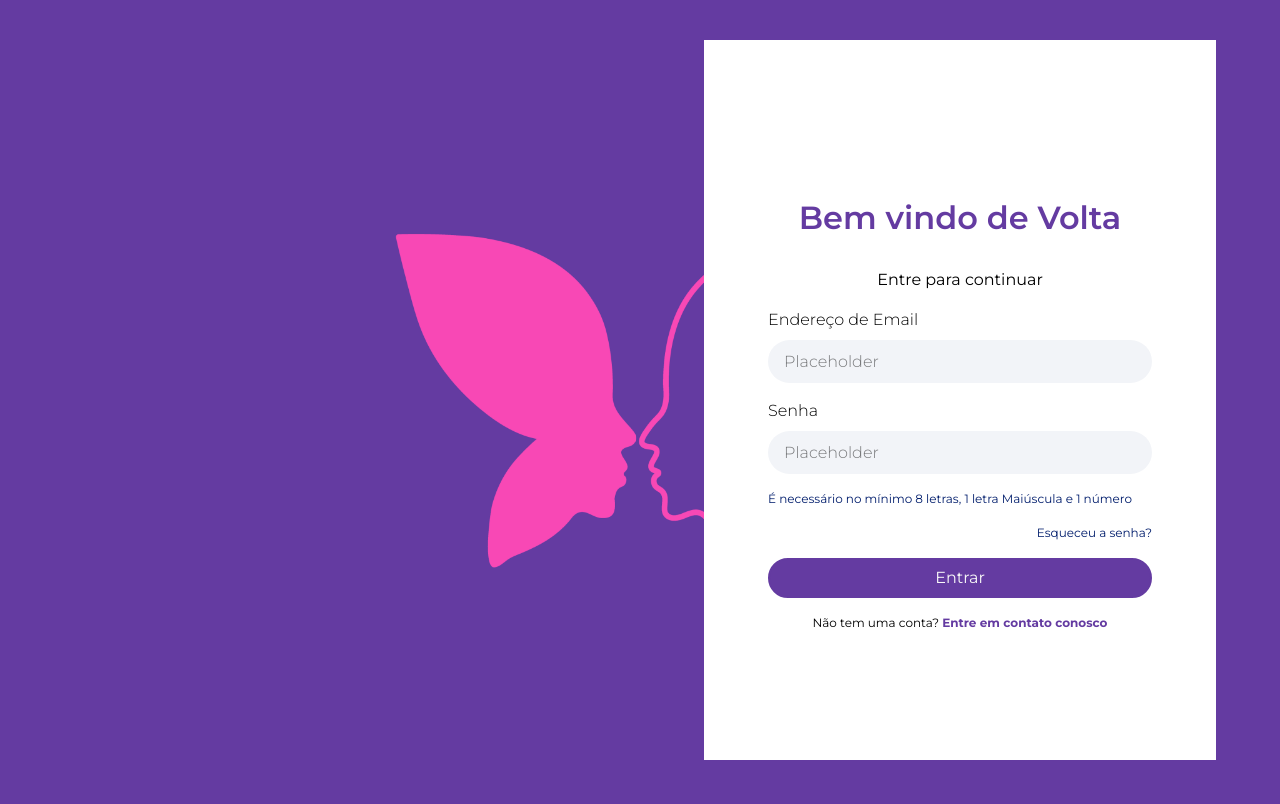
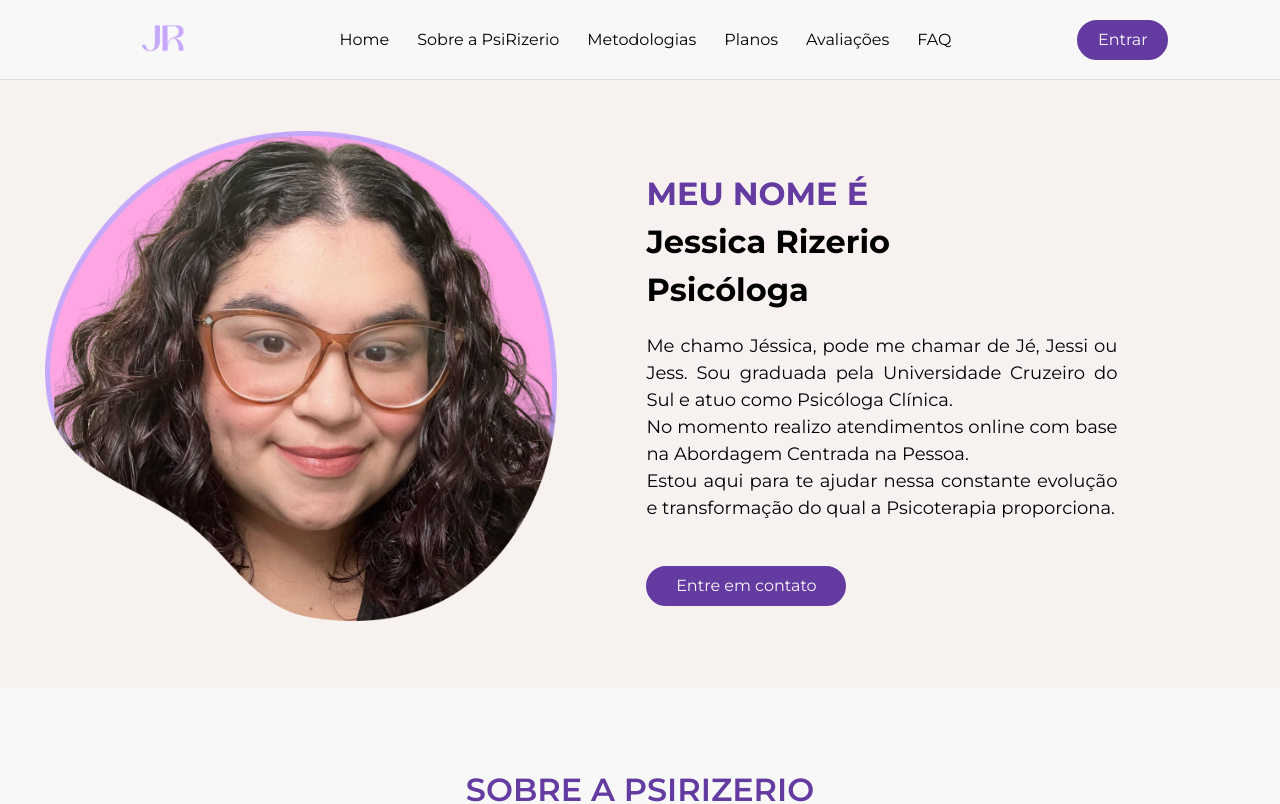
Before and after one commit to CodeSensor-PI/web-psi-rizerio, a React (Vite) app: page / in a window 1280 px wide. Shown: the top 804 px of the page. Built offline with nearby package versions, Linux system fonts and the light colour scheme.

Commit message:
:sparkles: feat: Adicionando redirecionamento entre Login e Landing Page

```diff
--- a/src/App.jsx
+++ b/src/App.jsx
@@ -1,5 +1,5 @@
 import './App.css'
-// import LandingPage from './assets/landingPage'
+import { BrowserRouter, Routes, Route } from "react-router-dom";
 import Login from './pages/login/LoginComponent'
 import LandingPage from './pages/landingPage/LandingPage'
 
@@ -7,8 +7,12 @@ function App() {
   return (
     <>
       <div className="App">
-          {/* <LandingPage></LandingPage> */}
-          <Login></Login>
+        <BrowserRouter>
+          <Routes>
+            <Route path='/' element={<LandingPage/>} />
+            <Route path='/login' element={<Login/>} />
+          </Routes>
+        </BrowserRouter>
       </div>
     </>
   )
--- a/src/components/cardPlanos/cardPlanosComponent.jsx
+++ b/src/components/cardPlanos/cardPlanosComponent.jsx
@@ -3,6 +3,11 @@ import Botao from '../botoes/BotaoComponent'
 import Titulo from '../titulo/TituloComponent'
 
 function CardPlanos(props) {
+
+    const handleLoginRedirect = () => {
+        window.location.href = '/login'
+    }
+
     return (
         <article className={styles.planos}>
             <Titulo
@@ -11,9 +16,11 @@ function CardPlanos(props) {
             <span className='text-center'>{props.descricao}</span>
 
             <h1 className='text-[3em] font-bold'>{props.preco}</h1>
-            <Botao
-                texto="Ingressar"
-            />
+            <div onClick={handleLoginRedirect}>
+                <Botao
+                    texto="Ingressar"
+                />
+            </div>
         </article>
     )
 }
--- a/src/pages/landingPage/abordagem/Abordagem.jsx
+++ b/src/pages/landingPage/abordagem/Abordagem.jsx
@@ -4,6 +4,11 @@ import Titulo from '../../../components/titulo/TituloComponent'
 import { FaArrowRight } from 'react-icons/fa'
 
 const Abordagem = () => {
+
+    const handleLoginRedirect = () => {
+        window.location.href = '/login'
+    }
+
     return (
         <>
             <section className={styles.abordagem}>
@@ -24,7 +29,7 @@ const Abordagem = () => {
                             width='150px'
                             height='40px'
                         />
-                        <button className={styles.botao_abordagem}>
+                        <button className={styles.botao_abordagem} onClick={handleLoginRedirect} >
                             Fazer Login <FaArrowRight className='w-[30%] h-[50%]' />
                         </button>
                     </div>
--- a/src/pages/landingPage/header/Header.jsx
+++ b/src/pages/landingPage/header/Header.jsx
@@ -3,6 +3,11 @@ import Logo from '../../../assets/images/SUBLOGO-04.png'
 import Botao from '../../../components/botoes/BotaoComponent';
 
 const Header = () => {
+
+const handleLoginRedirect = () => {
+    window.location.href = '/login'
+}
+
     return (
         <header className={styles.header} id="header">
             <img src={Logo} alt="Logo JR"  id='logo_header' />
@@ -16,7 +21,7 @@ const Header = () => {
                     <li><a className='navbar-item' href="#faq">FAQ</a></li>
                 </ul>
             </navbar>
-            <div className={styles.botoes} id='botoes'>
+            <div className={styles.botoes} onClick={handleLoginRedirect} id='botoes'>
                 <Botao
                 texto="Entrar"/>
             </div>
```
